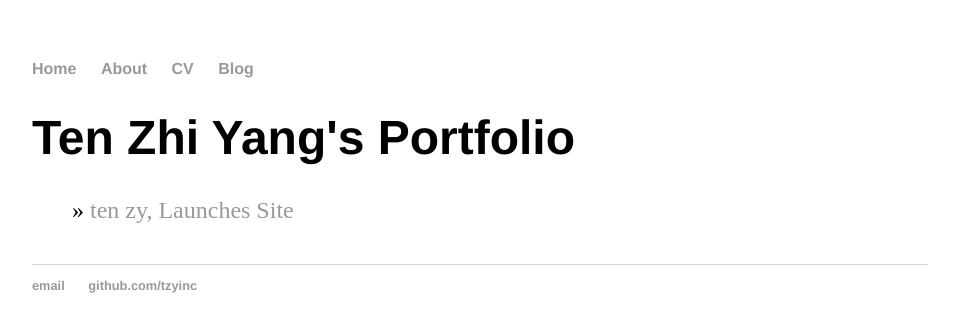
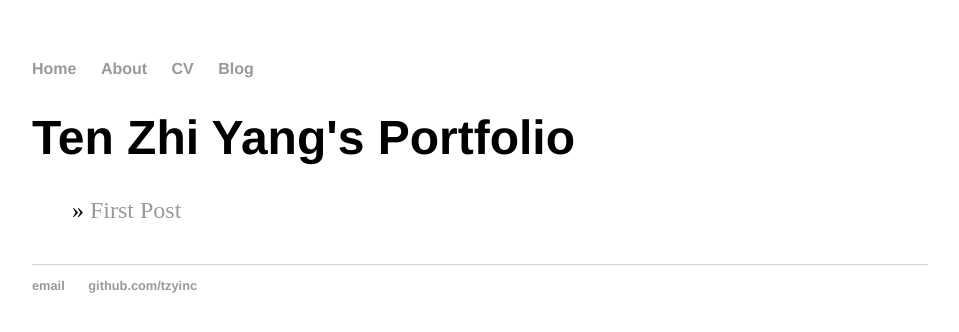
Before and after one commit to Tzyinc/tzyinc.github.io, a Jekyll site: the page built from blog/index.html, in a window 1280 px wide. Shown: the top 332 px of the page, without its empty margins (160-1119 px from the left). Built offline with Jekyll 4.4.1, drawn with Linux system fonts in a browser that asks for light colours.

Commit message:
Added post html

```diff
--- a/_posts/2017-10-07-blog-post.md
+++ b/_posts/2017-10-07-first-post.md
@@ -1,6 +1,6 @@
 ---
 layout: post
-title: "ten zy, Launches Site"
+title: "First Post"
 date: 2017-10-07
 ---
 
--- a/blog/index.html
+++ b/blog/index.html
@@ -6,6 +6,6 @@ title: Ten Zhi Yang's Portfolio
 	<ul class="posts">
 
 	  {% for post in site.posts %}
-	    <li><span>{{ post.number }}</span> » <a href="{{ post.url }}" title="{{ post.title }}">{{ post.title }}</a></li>
+	    <li><span>{{ page.date | date_to_string }}</span> » <a href="{{ post.url }}" title="{{ post.title }}">{{ post.title }}</a></li>
 	  {% endfor %}
 	</ul>
```
Also changed, not shown: _layouts/posts.html (added, +9 -0 lines).
